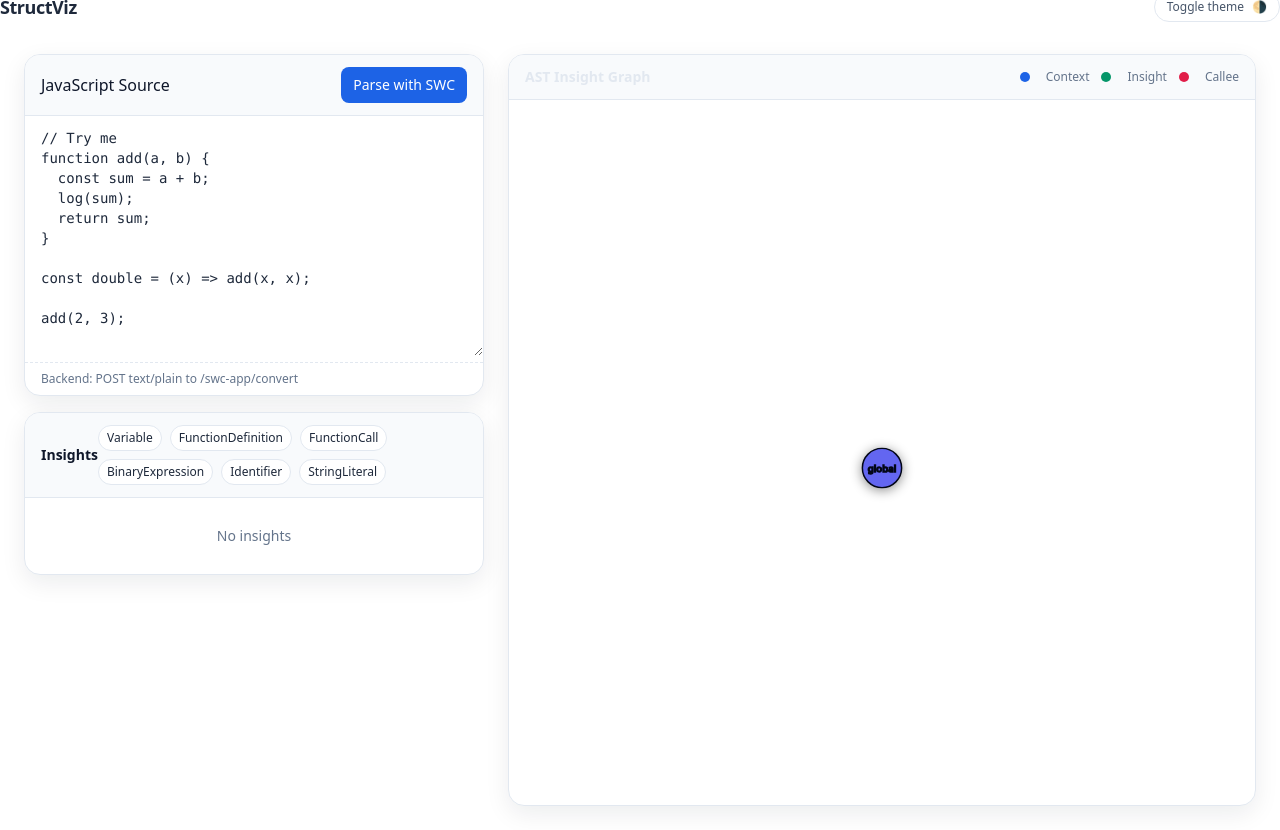
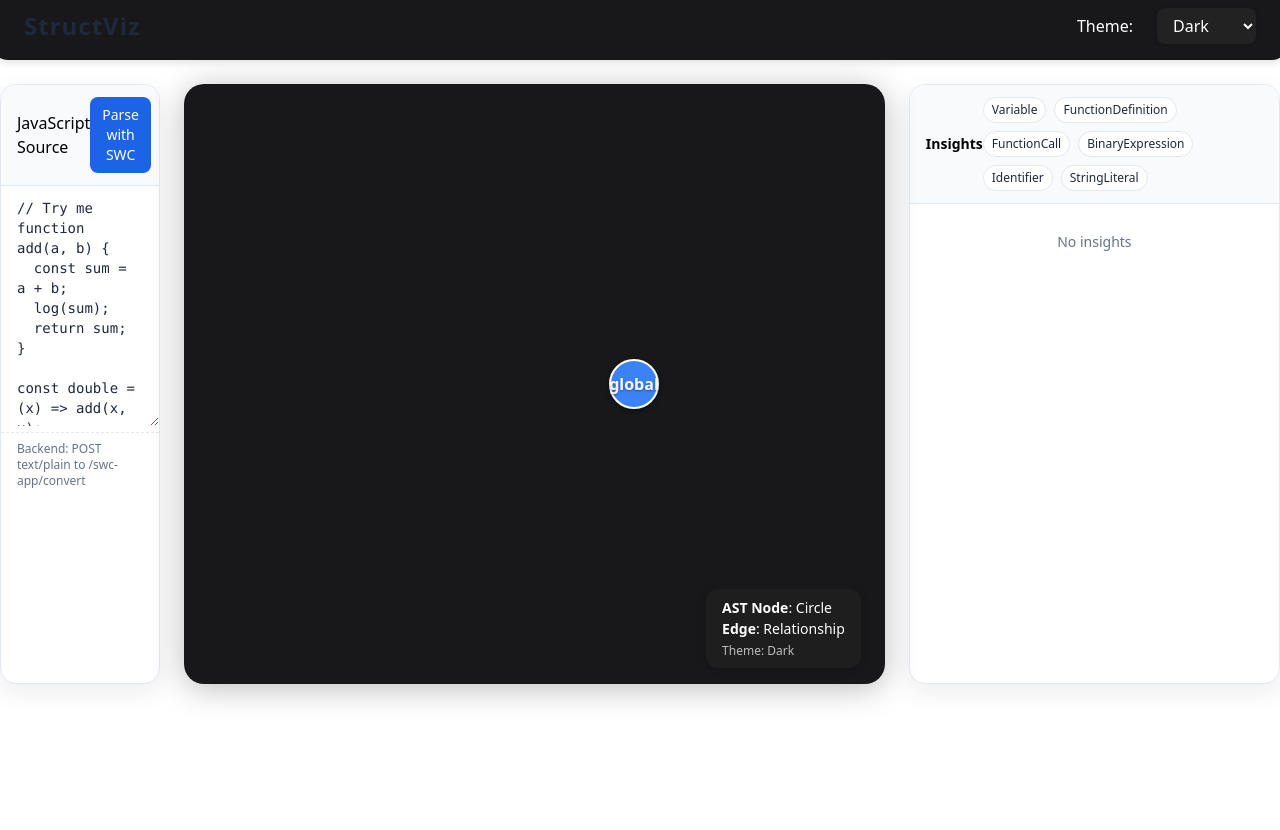
Before and after one commit to Gauravsingh123-aw/StructViz, a React (Create React App) app in the folder frontend/: page / in a window 1280 px wide. After the commit the page ends 800 px from the top, so only its background shows below. Built offline with nearby package versions, Linux system fonts and the light colour scheme.

Commit message:
made some design changes

```diff
--- a/frontend/src/App.tsx
+++ b/frontend/src/App.tsx
@@ -1,4 +1,5 @@
 import React, { useState } from 'react';
+import { ThemeProvider } from './theme/ThemeContext';
 import Topbar from './components/Topbar';
 import Editor from './components/Editor';
 import ForceGraph from './components/ForceGraph';
@@ -38,19 +39,16 @@ function App() {
   }
 
   return (
-    <>
-      <Topbar />
-      <div className="container-app">
-        <aside className="flex flex-col gap-4">
+    <ThemeProvider>
+      <div className="App">
+        <Topbar />
+        <div style={{ display: 'flex', flexDirection: 'row', gap: 24, marginTop: 24 }}>
           <Editor value={code} onChange={setCode} onSubmit={onSubmit} loading={loading} />
-          {error && <div className="error">{error}</div>}
+          <ForceGraph insights={insights} />
           <InsightTable insights={insights} />
-        </aside>
-        <main className="min-h-0">
-          <ForceGraph insights={insights} />
-        </main>
+        </div>
       </div>
-    </>
+    </ThemeProvider>
   );
 }
 
--- a/frontend/src/components/ForceGraph.tsx
+++ b/frontend/src/components/ForceGraph.tsx
@@ -1,172 +1,199 @@
-import React, { useEffect, useMemo, useRef } from 'react';
+
+import React, { useRef, useEffect, useContext } from 'react';
 import * as d3 from 'd3';
-import { GraphLink, GraphNode, Insight } from '../types';
+import { Insight } from '../types';
+import { ThemeContext } from '../theme/ThemeContext';
 
-function buildGraph(insights: Insight[]): { nodes: GraphNode[]; links: GraphLink[] } {
-  const nodesMap = new Map<string, GraphNode>();
-  const links: GraphLink[] = [];
+type Node = { id: string; label?: string };
+type Link = { source: string; target: string };
+type Props = { insights: Insight[] };
 
-  function ensureNode(id: string, label: string, group: GraphNode['group']) {
-    if (!nodesMap.has(id)) nodesMap.set(id, { id, label, group });
+function buildGraph(insights: Insight[]): { nodes: Node[]; links: Link[] } {
+  const nodesMap = new Map<string, Node>();
+  const links: Link[] = [];
+
+  function ensureNode(id: string, label: string) {
+    if (!nodesMap.has(id)) nodesMap.set(id, { id, label });
   }
 
-  ensureNode('ctx:global', 'global', 'context');
+  ensureNode('ctx:global', 'global');
 
   insights.forEach((ins, idx) => {
-    const ctxId = `ctx:${ins.context || 'global'}`;
-    ensureNode(ctxId, ins.context || 'global', 'context');
+    const ctxId = `ctx:${(ins as any).context || 'global'}`;
+    ensureNode(ctxId, (ins as any).context || 'global');
 
     const insId = `ins:${idx}`;
-    const label = (() => {
+    let label = 'node';
     switch (ins.type) {
       case 'Variable':
-          return `var ${ins.name ?? 'unknown'}${ins.init ? ` = ${ins.init}` : ''}`;
+        label = `var ${(ins as any).name ?? 'unknown'}${(ins as any).init ? ` = ${(ins as any).init}` : ''}`;
+        break;
       case 'FunctionDefinition':
-          return `function ${ins.name}(${ins.params.join(', ')})`;
+        label = `function ${(ins as any).name}(${(ins as any).params.join(', ')})`;
+        break;
       case 'FunctionCall':
-          return `call ${ins.callee}(${ins.args.join(', ')})`;
+        label = `call ${(ins as any).callee}(${(ins as any).args.join(', ')})`;
+        break;
       case 'BinaryExpression':
-          return `binary ${ins.operator}`;
+        label = `binary ${(ins as any).operator}`;
+        break;
       case 'Identifier':
-          return `id ${ins.name}`;
+        label = `id ${(ins as any).name}`;
+        break;
       case 'StringLiteral':
-          return `"${ins.value}"`;
-        default:
-          return 'node';
+        label = `"${(ins as any).value}"`;
+        break;
     }
-    })();
-
-    ensureNode(insId, label, 'insight');
+    ensureNode(insId, label);
     links.push({ source: ctxId, target: insId });
 
     if (ins.type === 'FunctionDefinition') {
-      const fnCtxId = `ctx:${ins.name || 'anonymous'}`;
-      ensureNode(fnCtxId, ins.name || 'anonymous', 'context');
+      const fnCtxId = `ctx:${(ins as any).name || 'anonymous'}`;
+      ensureNode(fnCtxId, (ins as any).name || 'anonymous');
       links.push({ source: insId, target: fnCtxId });
     }
-
     if (ins.type === 'FunctionCall') {
-      const calleeId = `callee:${ins.callee}`;
-      ensureNode(calleeId, ins.callee, 'callee');
+      const calleeId = `callee:${(ins as any).callee}`;
+      ensureNode(calleeId, (ins as any).callee);
       links.push({ source: insId, target: calleeId });
     }
   });
-
   return { nodes: Array.from(nodesMap.values()), links };
 }
 
-type Props = { insights: Insight[] };
-
-export default function ForceGraph({ insights }: Props) {
+const ForceGraph: React.FC<Props> = ({ insights }) => {
   const svgRef = useRef<SVGSVGElement | null>(null);
-  const wrapperRef = useRef<HTMLDivElement | null>(null);
-
-  const { nodes, links } = useMemo(() => buildGraph(insights), [insights]);
+  const { theme } = useContext(ThemeContext);
+  const { nodes, links } = buildGraph(insights);
 
   useEffect(() => {
-    if (!svgRef.current || !wrapperRef.current) return;
-
-    const width = wrapperRef.current.clientWidth;
-    const height = Math.max(400, wrapperRef.current.clientHeight);
-
     const svg = d3.select(svgRef.current);
     svg.selectAll('*').remove();
-
-    const color = d3.scaleOrdinal<string>()
-      .domain(['context', 'insight', 'callee'])
-      .range(['#6366f1', '#10b981', '#f43f5e']);
-
-    const zoomBehavior = d3.zoom<SVGSVGElement, unknown>().on('zoom', (event: d3.D3ZoomEvent<SVGSVGElement, unknown>) => {
-      g.attr('transform', event.transform.toString());
-    });
-
-    const root = svg
-      .attr('viewBox', [0, 0, width, height].toString())
-      .call(zoomBehavior);
-
-    const g = root.append('g');
-
+    const width = 900;
+    const height = 600;
+    svg.attr('width', width).attr('height', height);
+    const themeColors: any = {
+      dark: {
+        background: '#18181b',
+        node: '#3b82f6',
+        nodeStroke: '#fff',
+        link: '#6366f1',
+        label: '#f3f4f6',
+        shadow: 'rgba(0,0,0,0.4)',
+      },
+      light: {
+        background: '#f3f4f6',
+        node: '#6366f1',
+        nodeStroke: '#18181b',
+        link: '#3b82f6',
+        label: '#18181b',
+        shadow: 'rgba(0,0,0,0.1)',
+      },
+      vibrant: {
+        background: 'linear-gradient(135deg, #f43f5e 0%, #3b82f6 100%)',
+        node: '#facc15',
+        nodeStroke: '#fff',
+        link: '#f43f5e',
+        label: '#fff',
+        shadow: 'rgba(0,0,0,0.3)',
+      },
+    };
+    const colors = themeColors[theme] || themeColors.dark;
+    svg.style('background', colors.background);
     const simulation = d3.forceSimulation(nodes as any)
-      .force('link', d3.forceLink(links as any).id((d: any) => d.id).distance(70).strength(0.4))
-      .force('charge', d3.forceManyBody().strength(-260))
-      .force('center', d3.forceCenter(width / 2, height / 2))
-      .force('collision', d3.forceCollide().radius(35));
-
-    const link = g.append('g')
-      .attr('stroke', '#475569')
-      .attr('stroke-opacity', 0.6)
+      .force('link', d3.forceLink(links as any).id((d: any) => d.id).distance(120))
+      .force('charge', d3.forceManyBody().strength(-400))
+      .force('center', d3.forceCenter(width / 2, height / 2));
+    const link = svg.append('g')
+      .attr('stroke', colors.link)
+      .attr('stroke-opacity', 0.7)
       .selectAll('line')
       .data(links)
-      .join('line')
-      .attr('stroke-width', 1.2);
-
-    const node = g.append('g')
-      .attr('stroke', '#020617')
-      .attr('stroke-width', 1.5)
-      .selectAll('g')
+      .enter().append('line')
+      .attr('stroke-width', 3)
+      .attr('filter', 'url(#linkShadow)');
+    const node = svg.append('g')
+      .attr('stroke', colors.nodeStroke)
+      .attr('stroke-width', 2)
+      .selectAll('circle')
       .data(nodes)
-      .join('g');
-
-    (node as any).call(
-      d3.drag<SVGGElement, GraphNode>()
-        .on('start', (event: d3.D3DragEvent<SVGGElement, GraphNode, GraphNode>, d: GraphNode) => {
+      .enter().append('circle')
+      .attr('r', 24)
+      .attr('fill', colors.node)
+      .attr('filter', 'url(#nodeShadow)')
+      .style('cursor', 'pointer')
+      .on('mouseover', function () {
+        d3.select(this).transition().duration(150).attr('r', 30).attr('fill', d3.color(colors.node)?.darker(0.5)?.toString() || colors.node);
+      })
+      .on('mouseout', function () {
+        d3.select(this).transition().duration(150).attr('r', 24).attr('fill', colors.node);
+      });
+    (node as any).call(d3.drag()
+      .on('start', function (event: any, d: any) {
         if (!event.active) simulation.alphaTarget(0.3).restart();
-          (d as any).fx = (d as any).x;
-          (d as any).fy = (d as any).y;
+        d.fx = d.x;
+        d.fy = d.y;
       })
-        .on('drag', (event: d3.D3DragEvent<SVGGElement, GraphNode, GraphNode>, d: GraphNode) => {
-          (d as any).fx = event.x;
-          (d as any).fy = event.y;
+      .on('drag', function (event: any, d: any) {
+        d.fx = event.x;
+        d.fy = event.y;
       })
-        .on('end', (event: d3.D3DragEvent<SVGGElement, GraphNode, GraphNode>, d: GraphNode) => {
+      .on('end', function (event: any, d: any) {
         if (!event.active) simulation.alphaTarget(0);
-          (d as any).fx = null;
-          (d as any).fy = null;
+        d.fx = null;
+        d.fy = null;
       })
     );
-
-    node.append('circle')
-      .attr('r', 20)
-      .attr('fill', (d: any) => color((d as GraphNode).group) as string)
-      .attr('filter', 'drop-shadow(0 2px 6px rgba(0,0,0,0.45))');
-
-    node.append('text')
-      .attr('x', 0)
-      .attr('y', 4)
+    node.append('title').text((d: any) => d.label || d.id);
+    const label = svg.append('g')
+      .selectAll('text')
+      .data(nodes)
+      .enter().append('text')
+      .text((d: any) => d.label || d.id)
+      .attr('font-size', 16)
+      .attr('font-weight', 'bold')
+      .attr('fill', colors.label)
       .attr('text-anchor', 'middle')
-      .attr('font-size', 10)
-      .attr('fill', '#e2e8f0')
-      .text((d: any) => d.label.length > 24 ? d.label.slice(0, 23) + '…' : d.label)
-      .append('title')
-      .text((d: any) => d.label);
-
+      .attr('dy', 6)
+      .attr('pointer-events', 'none')
+      .attr('filter', 'url(#labelShadow)');
+    svg.append('defs').html(`
+      <filter id="nodeShadow" x="-20%" y="-20%" width="140%" height="140%">
+        <feDropShadow dx="0" dy="2" stdDeviation="3" flood-color="${colors.shadow}" />
+      </filter>
+      <filter id="linkShadow" x="-20%" y="-20%" width="140%" height="140%">
+        <feDropShadow dx="0" dy="1" stdDeviation="1" flood-color="${colors.shadow}" />
+      </filter>
+      <filter id="labelShadow" x="-20%" y="-20%" width="140%" height="140%">
+        <feDropShadow dx="0" dy="1" stdDeviation="1" flood-color="${colors.shadow}" />
+      </filter>
+    `);
     simulation.on('tick', () => {
       link
-        .attr('x1', (d: any) => (d.source as any).x)
-        .attr('y1', (d: any) => (d.source as any).y)
-        .attr('x2', (d: any) => (d.target as any).x)
-        .attr('y2', (d: any) => (d.target as any).y);
-
+        .attr('x1', (d: any) => d.source.x)
+        .attr('y1', (d: any) => d.source.y)
+        .attr('x2', (d: any) => d.target.x)
+        .attr('y2', (d: any) => d.target.y);
       node
-        .attr('transform', (d: any) => `translate(${d.x},${d.y})`);
+        .attr('cx', (d: any) => d.x)
+        .attr('cy', (d: any) => d.y);
+      label
+        .attr('x', (d: any) => d.x)
+        .attr('y', (d: any) => d.y);
     });
-
-    return () => {
-      simulation.stop();
-    };
-  }, [nodes, links]);
+  }, [nodes, links, theme]);
 
   return (
-    <div className="card" ref={wrapperRef} style={{ height: '100%' }}>
-      <div className="card-header">
-        <h3 className="text-sm font-semibold text-slate-200">AST Insight Graph</h3>
-        <div className="legend">
-          <span className="legend-dot ctx" /> Context
-          <span className="legend-dot ins" /> Insight
-          <span className="legend-dot cal" /> Callee
+    <div style={{ width: '100%', height: '600px', borderRadius: 20, boxShadow: '0 4px 32px #0004', overflow: 'hidden', background: 'transparent', position: 'relative' }}>
+      <svg ref={svgRef} style={{ width: '100%', height: '600px', display: 'block' }} />
+      {/* Legend */}
+      <div style={{ position: 'absolute', bottom: 16, right: 24, background: '#222a', color: '#fff', padding: '8px 16px', borderRadius: 12, fontSize: 14, boxShadow: '0 2px 8px #0002' }}>
+        <b>AST Node</b>: Circle<br />
+        <b>Edge</b>: Relationship<br />
+        <span style={{ fontSize: 12, opacity: 0.7 }}>Theme: {theme.charAt(0).toUpperCase() + theme.slice(1)}</span>
       </div>
     </div>
-      <svg ref={svgRef} className="graph" />
-    </div>
   );
-}
+};
+
+export default ForceGraph;
--- a/frontend/src/components/Topbar.tsx
+++ b/frontend/src/components/Topbar.tsx
@@ -1,32 +1,26 @@
-import React from 'react';
+
+import React, { useContext } from 'react';
+import { ThemeContext } from '../theme/ThemeContext';
 
 export default function Topbar() {
-  function toggleTheme() {
-    const root = document.documentElement;
-    if (root.classList.contains('dark')) {
-      root.classList.remove('dark');
-      localStorage.setItem('theme', 'light');
-    } else {
-      root.classList.add('dark');
-      localStorage.setItem('theme', 'dark');
-    }
-  }
-
-  React.useEffect(() => {
-    const saved = localStorage.getItem('theme');
-    const prefersDark = window.matchMedia && window.matchMedia('(prefers-color-scheme: dark)').matches;
-    if (saved === 'dark' || (!saved && prefersDark)) {
-      document.documentElement.classList.add('dark');
-    }
-  }, []);
+  const { theme, setTheme } = useContext(ThemeContext);
 
   return (
-    <div className="topbar">
-      <div className="brand">StructViz</div>
-      <button className="theme-toggle" onClick={toggleTheme}>
-        <span className="hidden sm:inline">Toggle theme</span>
-        <span aria-hidden>🌗</span>
-      </button>
+    <div className="topbar" style={{ display: 'flex', alignItems: 'center', justifyContent: 'space-between', padding: '16px 32px', background: '#18181b', color: '#fff', boxShadow: '0 2px 8px #0002', borderRadius: 16, marginBottom: 16 }}>
+      <div className="brand" style={{ fontWeight: 700, fontSize: 24, letterSpacing: 1 }}>StructViz</div>
+      <div style={{ display: 'flex', alignItems: 'center', gap: 16 }}>
+        <label htmlFor="theme-select" style={{ fontSize: 16, marginRight: 8 }}>Theme:</label>
+        <select
+          id="theme-select"
+          value={theme}
+          onChange={e => setTheme(e.target.value as any)}
+          style={{ padding: '6px 12px', borderRadius: 8, fontSize: 16, background: '#222', color: '#fff', border: 'none', outline: 'none', boxShadow: '0 1px 4px #0002' }}
+        >
+          <option value="dark">Dark</option>
+          <option value="light">Light</option>
+          <option value="vibrant">Vibrant</option>
+        </select>
+      </div>
     </div>
   );
 }
--- /dev/null
+++ b/frontend/src/theme/ThemeContext.tsx
@@ -0,0 +1,17 @@
+import React, { createContext, useState, useMemo } from 'react';
+
+export type ThemeType = 'dark' | 'light' | 'vibrant';
+
+export const ThemeContext = createContext<{
+  theme: ThemeType;
+  setTheme: (theme: ThemeType) => void;
+}>({
+  theme: 'dark',
+  setTheme: () => {},
+});
+
+export const ThemeProvider: React.FC<{ children: React.ReactNode }> = ({ children }) => {
+  const [theme, setTheme] = useState<ThemeType>('dark');
+  const value = useMemo(() => ({ theme, setTheme }), [theme]);
+  return <ThemeContext.Provider value={value}>{children}</ThemeContext.Provider>;
+};
```
Lines whose indentation alone changed are shown as unchanged.
